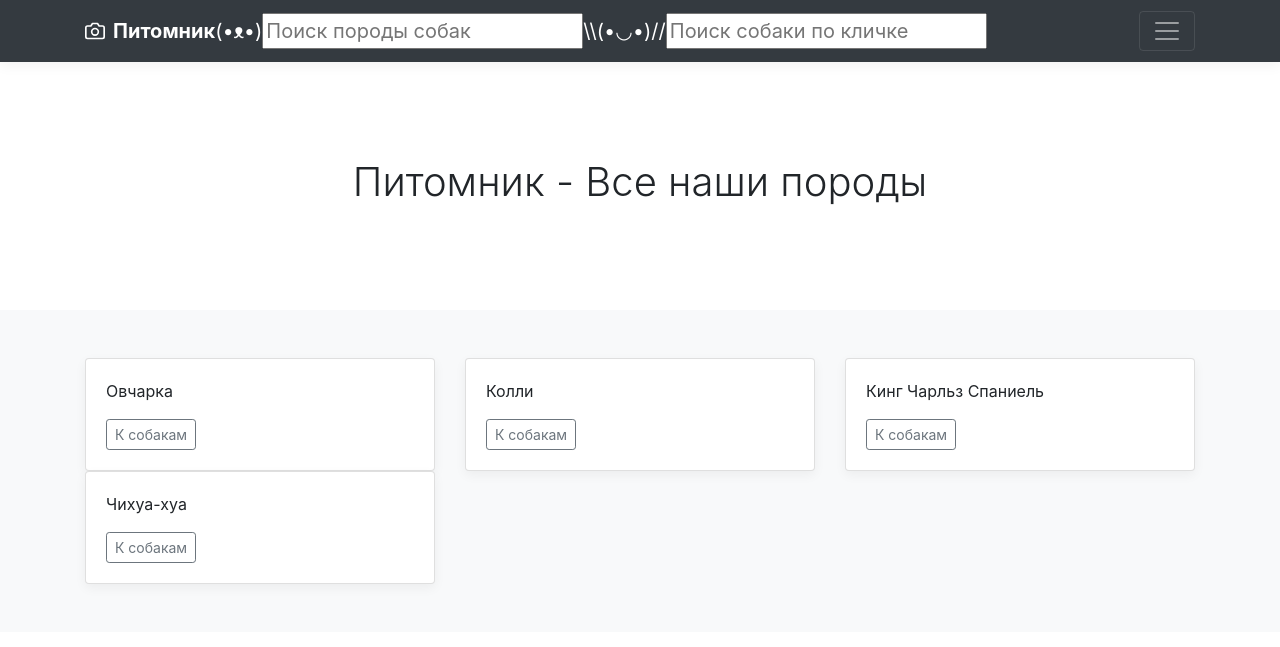
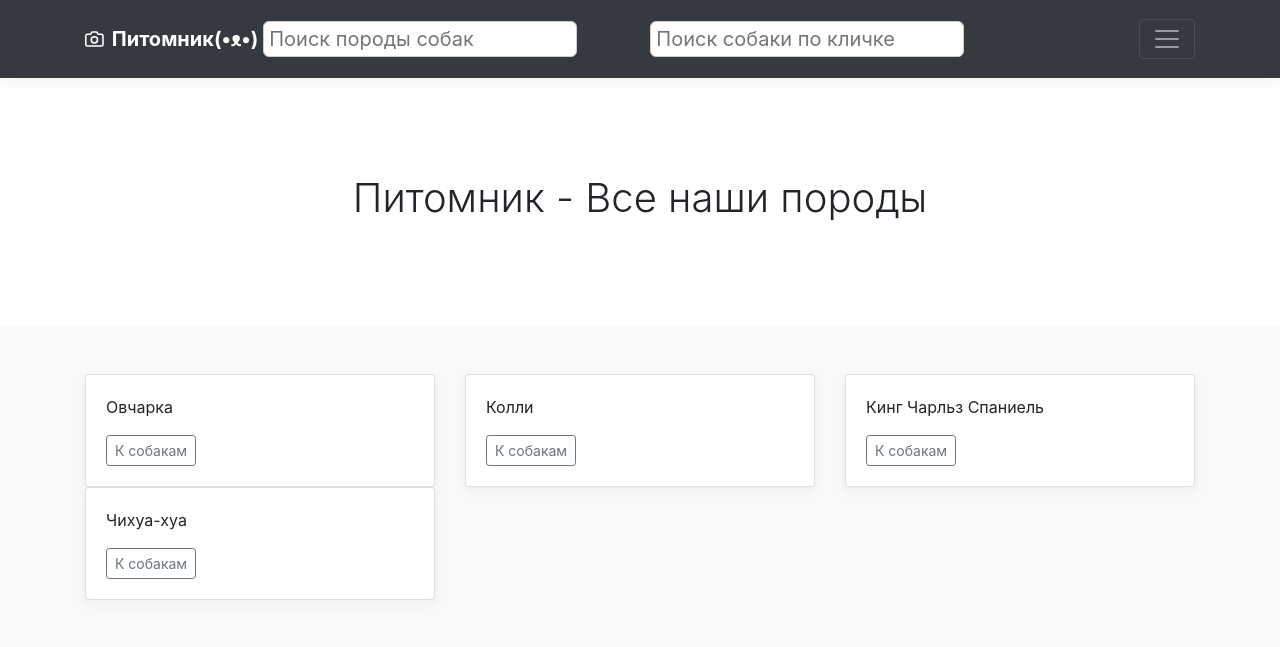
Before and after one commit to MosesVA/HM_Django_projectCBV, a Django app: page /categories/ in a window 1280 px wide. Shown: the top 647 px of the page. Run offline with Django 5.2, Linux system fonts and the light colour scheme; the visitor is signed in with stand-in values (Sample User, id 1); data comes from the database, SQL or seed files in the repository; some libraries are stand-ins or nearby versions.

Commit message:
Баловство с шаблонами под конец.

```diff
--- a/dogs/templates/dogs/base.html
+++ b/dogs/templates/dogs/base.html
@@ -10,6 +10,17 @@
     <!-- Custom styles for this template -->
     <link href="{% static 'css/album.css' %}" rel="stylesheet">
 </head>
+<style>
+    input[type=text], select {
+  width: 100%;
+  padding: 2px 5px;
+  margin: 8px 5px 8px 5px;
+  display: inline-block;
+  border: 1px solid #ccc;
+  border-radius: 6px;
+  box-sizing: border-box;
+}
+</style>
 
 <body>
 
@@ -36,10 +47,12 @@
                         {% if user.is_authenticated %}
                         <li><a href="{% url 'users:users_list' %}" class="text-white">Все пользователи</a></li>
                         <li><a href="{% url 'users:profile_user' %}" class="text-white">Профиль</a></li>
-                        <li><form method="post" action="{% url 'users:logout_user' %}">
-                            {% csrf_token %}
-                            <button type="submit" class="btn btn-danger btn-sm">Выход</button>
-                        </form></li>
+                        <li>
+                            <form method="post" action="{% url 'users:logout_user' %}">
+                                {% csrf_token %}
+                                <button type="submit" class="btn btn-danger btn-sm">Выход</button>
+                            </form>
+                        </li>
                         {% else %}
                         <li><a href="{% url 'users:login_user' %}" class="text-white">Вход</a></li>
                         <li><a href="{% url 'users:register_user' %}" class="text-white">Регистрация</a></li>
@@ -57,7 +70,7 @@
                     <path d="M23 19a2 2 0 0 1-2 2H3a2 2 0 0 1-2-2V8a2 2 0 0 1 2-2h4l2-3h6l2 3h4a2 2 0 0 1 2 2z"></path>
                     <circle cx="12" cy="13" r="4"></circle>
                 </svg>
-                <strong>Питомник</strong>(•ᴥ•)
+                <strong>Питомник(•ᴥ•)</strong>
                 {% if user.is_authenticated %}
                 {% include 'dogs/includes/inc_search_fields.html' %}
                 {% endif %}
--- a/dogs/templates/dogs/includes/inc_search_fields.html
+++ b/dogs/templates/dogs/includes/inc_search_fields.html
@@ -1,6 +1,6 @@
 <form action="{% url 'dogs:search_categories' %}" method="get">
     <input name="q" type="text" placeholder="Поиск породы собак">
-</form><span>\\(•◡•)//</span>
+</form><div class="col-1"></div>
 <form action="{% url 'dogs:search_dogs' %}" method="get">
     <input name="q" type="text" placeholder="Поиск собаки по кличке">
 </form>
```
